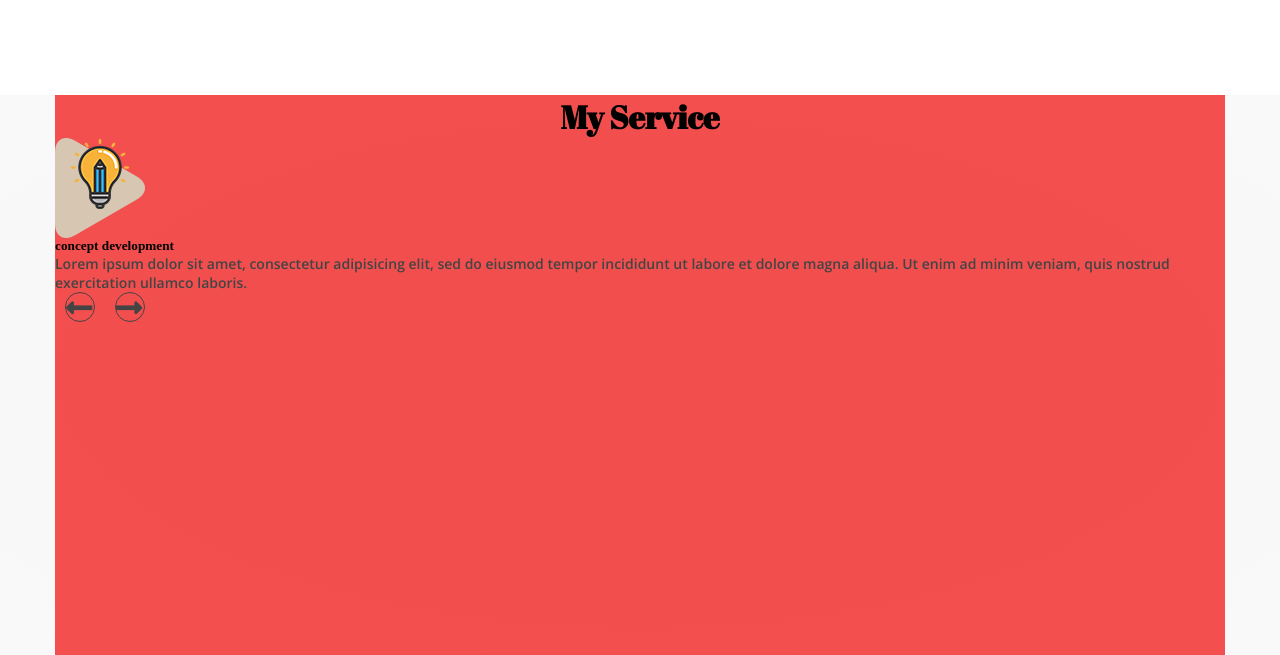
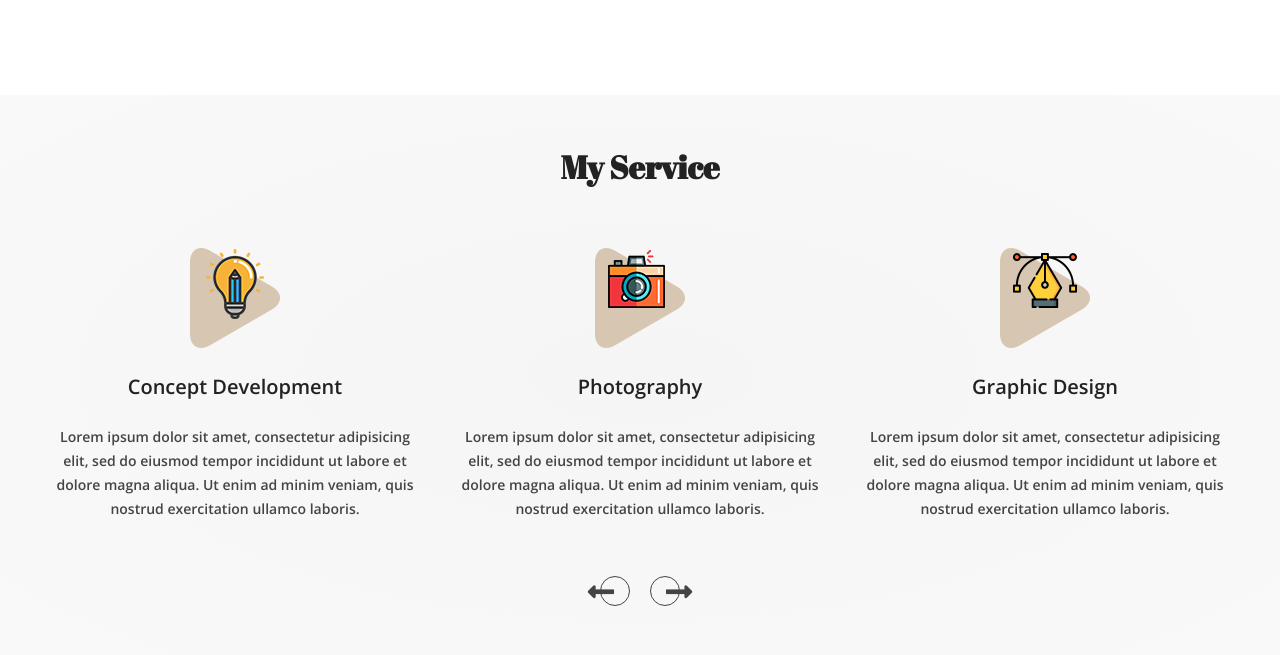
Before and after one commit to binislam2021/Portflo---PSD-to-HTML, a plain HTML site: page index.html in a window 1280 px wide. Shown: the part 1240-1895 px from the top of the page. Drawn offline with Linux system fonts and the light colour scheme.

Commit message:
Service Section Completed

```diff
--- a/css/style.css
+++ b/css/style.css
@@ -366,11 +366,33 @@ img{
 
 #service .container{
     height: 100%;
-    background: rgba(241, 8, 8, 0.7);
+}
+
+#service h3{
+    padding: 50px 0 60px 0;
+}
+
+#service .service-item{
+    display: flex;
+    justify-content: space-between;
+}
+
+#service .service-details{
+    width: 360px;
+}
+
+#service h5{
+    padding: 25px 0;
+}
+
+#service p{
+    line-height: 24px;
+    padding-bottom: 55px;
 }
 
 #service .service-alter{
     display: flex;
+    justify-content: center;
 }
 
 #service .circle{
@@ -378,25 +400,45 @@ img{
     border: 1px solid #444444;
     width: 30px;
     height: 30px;
+    cursor: pointer;
     border-radius: 50%;
     -webkit-border-radius: 50%;
     -moz-border-radius: 50%;
     -ms-border-radius: 50%;
     -o-border-radius: 50%;
+    position: relative;
+    transition: all linear 0.4s;
+    -webkit-transition: all linear 0.4s;
+    -moz-transition: all linear 0.4s;
+    -ms-transition: all linear 0.4s;
+    -o-transition: all linear 0.4s;
 }
 
-#service .fa-circle{
-    font-size: 30px;
+#service .circle:hover{
+    background: #d6c6b2;
+    border: 1px solid #d6c6b2;
 }
 
-#service{}
-#service{}
-#service{}
-#service{}
-#service{}
-#service{}
+#service .fa-long-arrow-alt-left{
+    position: absolute;
+    right: 15px;
+}
+
+#service .fa-long-arrow-alt-right{
+    position: absolute;
+    left: 15px;
+}
 /* ======================
     Service Ends
+====================== */
+
+
+/* ======================
+    Portfolio Starts
+====================== */
+
+/* ======================
+    Portfolio Ends
 ====================== */
 
 
--- a/index.html
+++ b/index.html
@@ -106,25 +106,39 @@
     <!--============ Service Starts ============-->
     <section id="service">
         <div class="container">
-            <h3 class="abril fs-32 text-cap text-center">my service</h3>
+            <h3 class="abril fs-32 text-cap text-center colr-2">my service</h3>
             <div class="service-item">
-                <div class="service-details">
+
+                <div class="service-details text-center">
                     <img src="images/concept-icon.png" alt="Concept Icon">
-                    <h5>concept development</h5>
-                    <p class="open-semi fs-14 colr-4">
-                        Lorem ipsum dolor sit amet, consectetur adipisicing elit, sed do eiusmod tempor incididunt ut labore et dolore magna aliqua. Ut enim ad minim veniam, quis nostrud exercitation ullamco laboris.
+                    <h5 class="open-semi fs-20 text-cap colr-2">concept development</h5>
+                    <p class="open-semi fs-14 colr-4 text-low">
+                        <span class="text-cap">lorem</span> ipsum dolor sit amet, consectetur adipisicing elit, sed do eiusmod tempor incididunt ut labore et dolore magna aliqua. <span class="text-cap">ut</span> enim ad minim veniam, quis nostrud exercitation ullamco laboris.
                     </p>
                 </div>
+
+                <div class="service-details text-center">
+                    <img src="images/photography-icon.png" alt="Photography Icon">
+                    <h5 class="open-semi fs-20 text-cap colr-2">photography</h5>
+                    <p class="open-semi fs-14 colr-4 text-low">
+                        <span class="text-cap">lorem</span> ipsum dolor sit amet, consectetur adipisicing elit, sed do eiusmod tempor incididunt ut labore et dolore magna aliqua. <span class="text-cap">ut</span> enim ad minim veniam, quis nostrud exercitation ullamco laboris.
+                    </p>
+                </div>
+
+                <div class="service-details text-center">
+                    <img src="images/graphic-design-icon.png" alt="Graphic Design Icon">
+                    <h5 class="open-semi fs-20 text-cap colr-2">graphic design</h5>
+                    <p class="open-semi fs-14 colr-4 text-low">
+                        <span class="text-cap">lorem</span> ipsum dolor sit amet, consectetur adipisicing elit, sed do eiusmod tempor incididunt ut labore et dolore magna aliqua. <span class="text-cap">ut</span> enim ad minim veniam, quis nostrud exercitation ullamco laboris.
+                    </p>
+                </div>
+
             </div>
             <div class="service-alter colr-4">
-
                 <div class="circle alter-left">
                     <i class="fas fa-long-arrow-alt-left fs-30"></i>
-                    <!-- <i class="far fa-circle"></i> -->
                 </div>
-
                 <div class="circle alter-right">
-                    <!-- <i class="far fa-circle"></i> -->
                     <i class="fas fa-long-arrow-alt-right fs-30"></i>
                 </div>
             </div>
@@ -132,6 +146,10 @@
     </section>
     <!--============ Service Ends ============-->
 
+
+    <!--============ Portfolio Starts ============-->
+
+    <!--============ Portfolio Ends ============-->
 
     <script src="js/jquery-2.2.4.min.js"></script>
     <script src="js/typed.min.js"></script>
```
